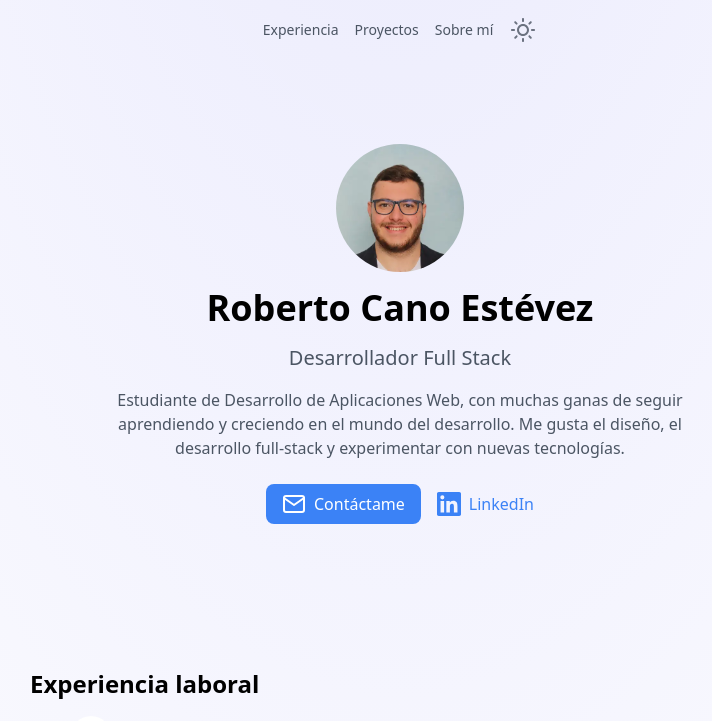
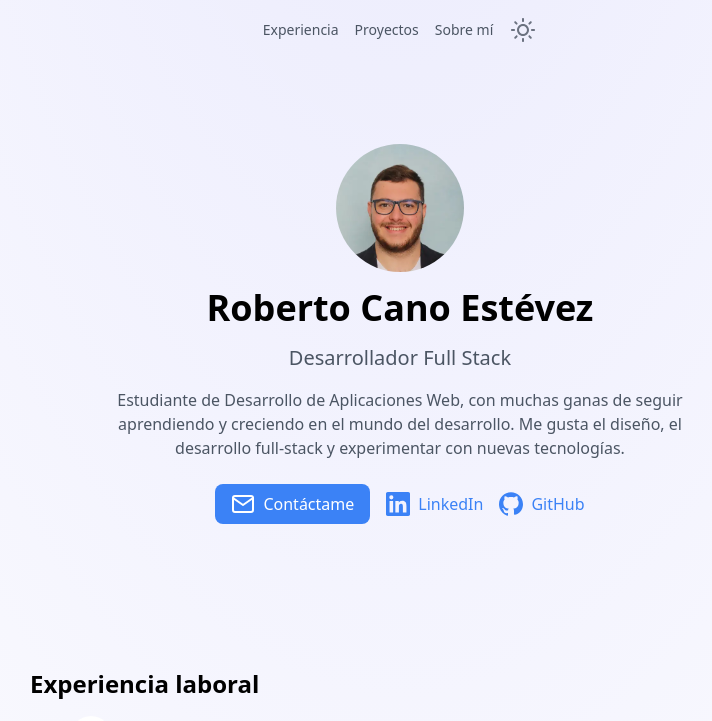
Before and after one commit to robertcanoe/mi-portfolio, an Astro site: page / in a window 1280 px wide. Shown: the top 721 px of the page, without its empty margins (240-952 px from the left). Built offline with nearby package versions, Linux system fonts and the light colour scheme; Astro itself is replaced by a stand-in of ours.

Commit message:
fix: add GitHub link to Hero component

```diff
--- a/src/components/Hero.astro
+++ b/src/components/Hero.astro
@@ -51,6 +51,22 @@
         </svg>
         LinkedIn
       </a>
+      <a
+      href="https://github.com/robertcanoe"
+      target="_blank"
+      rel="noopener noreferrer"
+      class="flex items-center gap-2 text-blue-500 hover:text-blue-700 transition-colors duration-200"
+    >
+      <svg
+        class="size-6"
+        xmlns="http://www.w3.org/2000/svg"
+        viewBox="0 0 24 24"
+        fill="currentColor"
+      >
+        <path d="M12 .297c-6.63 0-12 5.373-12 12 0 5.303 3.438 9.8 8.205 11.385.6.113.82-.258.82-.577 0-.285-.01-1.04-.015-2.04-3.338.724-4.042-1.61-4.042-1.61C4.422 17.07 3.633 16.7 3.633 16.7c-1.087-.744.084-.729.084-.729 1.205.084 1.84 1.236 1.84 1.236 1.07 1.834 2.809 1.304 3.495.997.108-.776.418-1.305.762-1.605-2.665-.305-5.466-1.332-5.466-5.93 0-1.31.47-2.38 1.236-3.22-.124-.303-.535-1.527.117-3.176 0 0 1.008-.323 3.3 1.23.957-.266 1.983-.399 3.003-.404 1.02.005 2.047.138 3.006.404 2.289-1.553 3.295-1.23 3.295-1.23.653 1.649.242 2.873.119 3.176.77.84 1.235 1.91 1.235 3.22 0 4.61-2.805 5.624-5.476 5.921.43.372.823 1.102.823 2.222 0 1.606-.015 2.898-.015 3.293 0 .322.216.694.825.576C20.565 22.092 24 17.592 24 12.297c0-6.627-5.373-12-12-12"/>
+      </svg>
+      GitHub
+    </a>
     </div>
   </div>
 </div>
```
